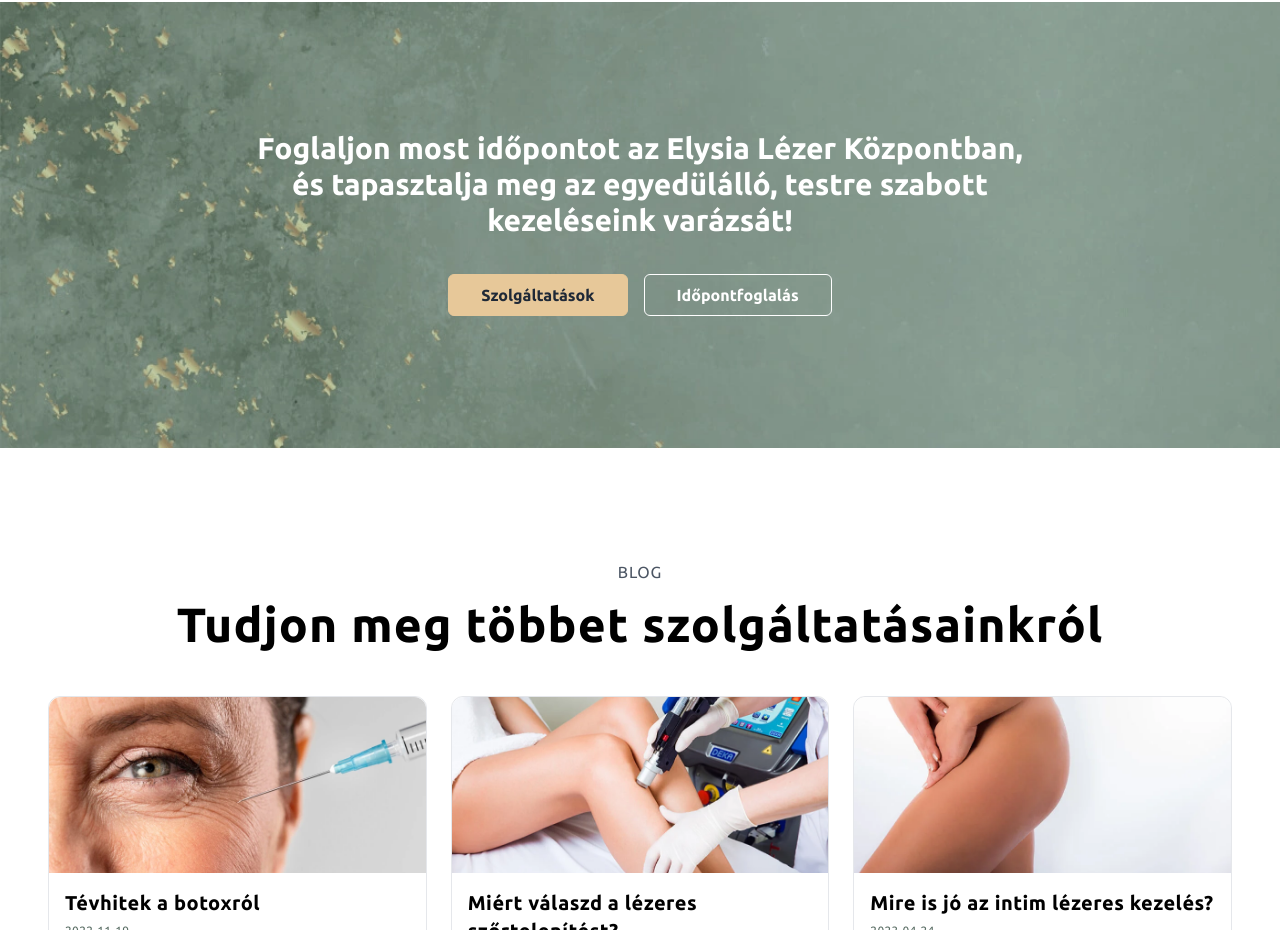
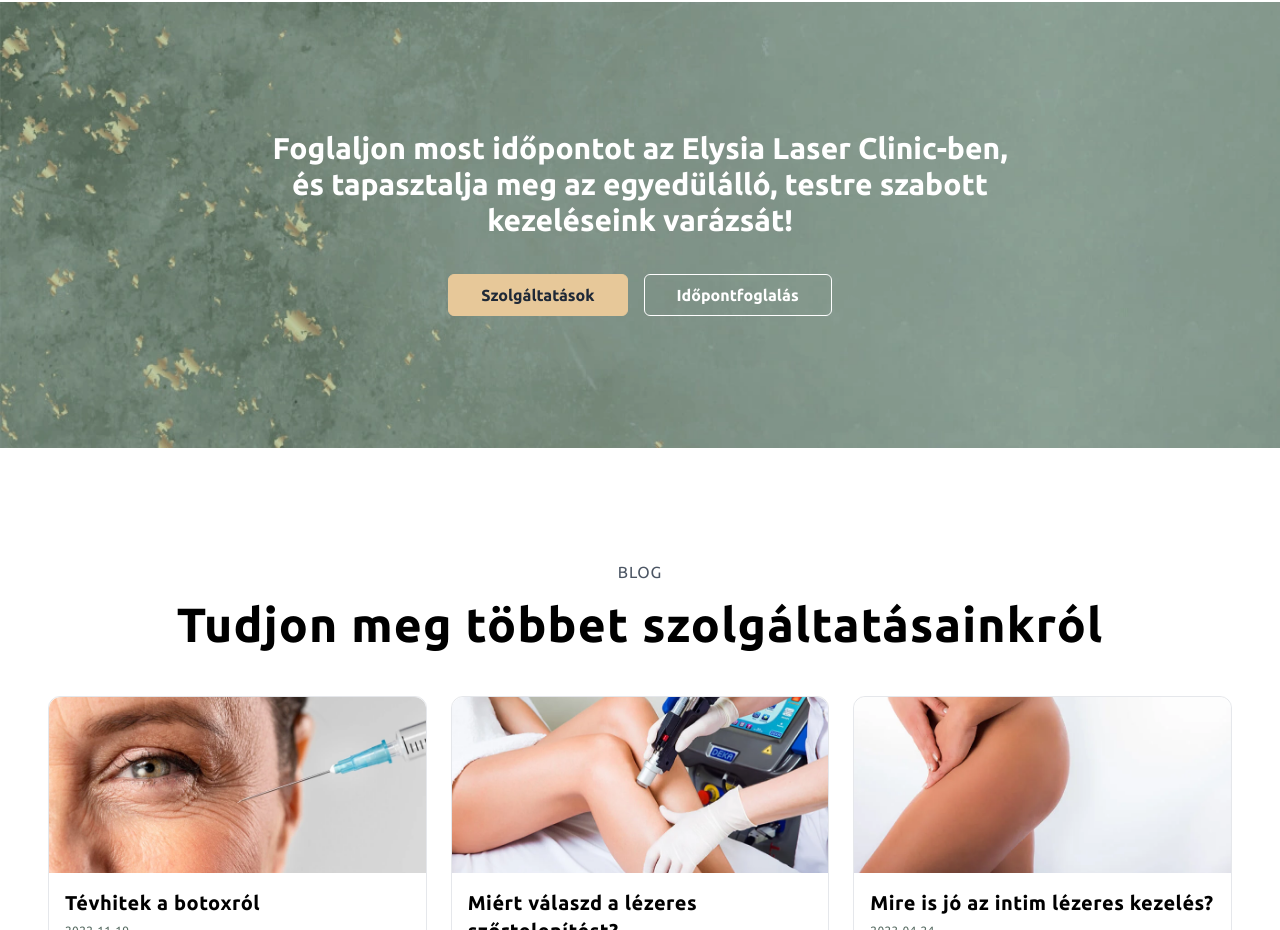
Before and after one commit to omgzsa/elysia-app, a Vue app in the folder frontend/: page / in a window 1280 px wide. Shown: the part 3658-4588 px from the top of the page. Built offline with nearby package versions, Linux system fonts and the light colour scheme; no server answers.

Commit message:
corrected copy

```diff
--- a/frontend/src/components/home/HomeCallToAction.vue
+++ b/frontend/src/components/home/HomeCallToAction.vue
@@ -12,7 +12,7 @@ const bgImage = "CTA_bg.webp";
     <p
       class="text-white font-bold text-xl lg:text-2xl xl:text-3xl max-w-screen-md mx-auto mb-8"
     >
-      Foglaljon most időpontot az Elysia Lézer Központban, és tapasztalja meg az
+      Foglaljon most időpontot az Elysia Laser Clinic-ben, és tapasztalja meg az
       egyedülálló, testre szabott kezeléseink varázsát!
     </p>
     <div>
```
